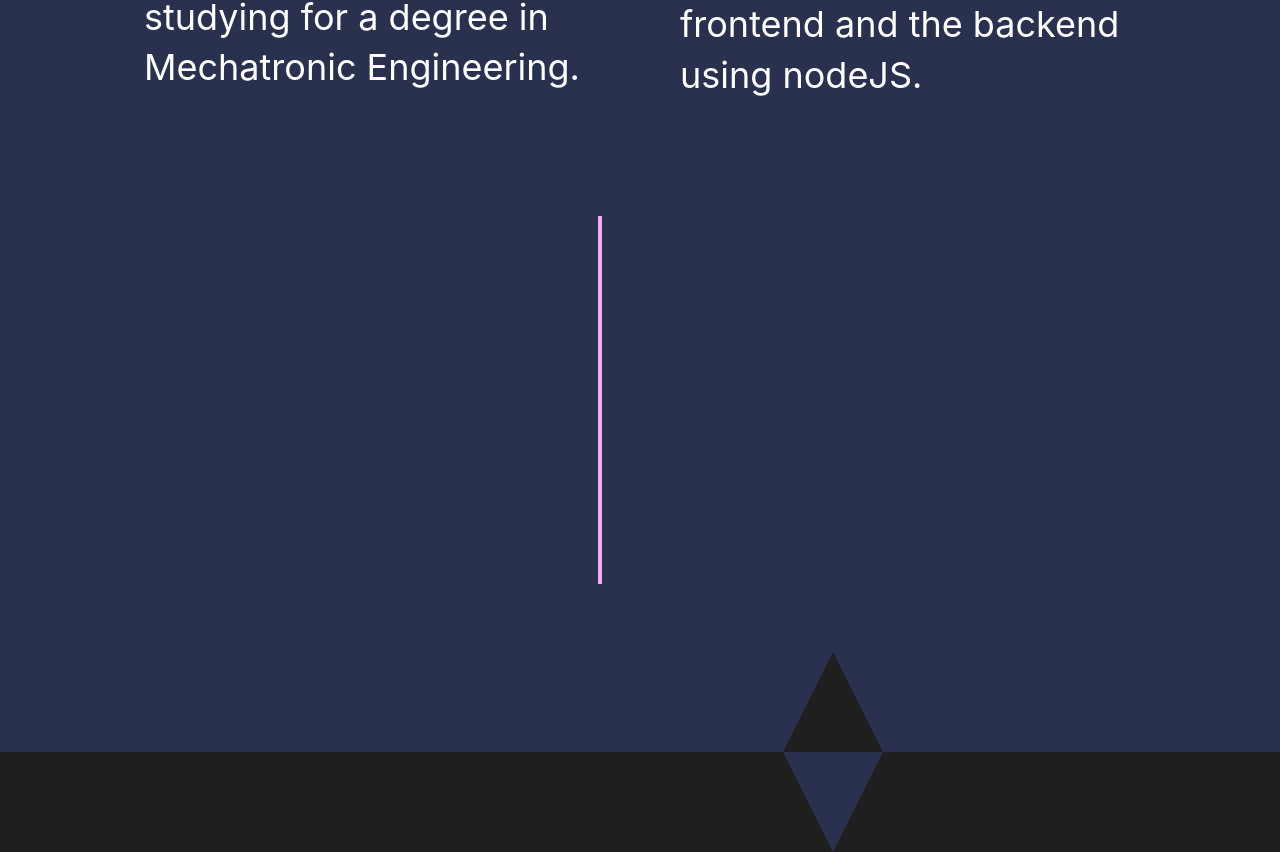
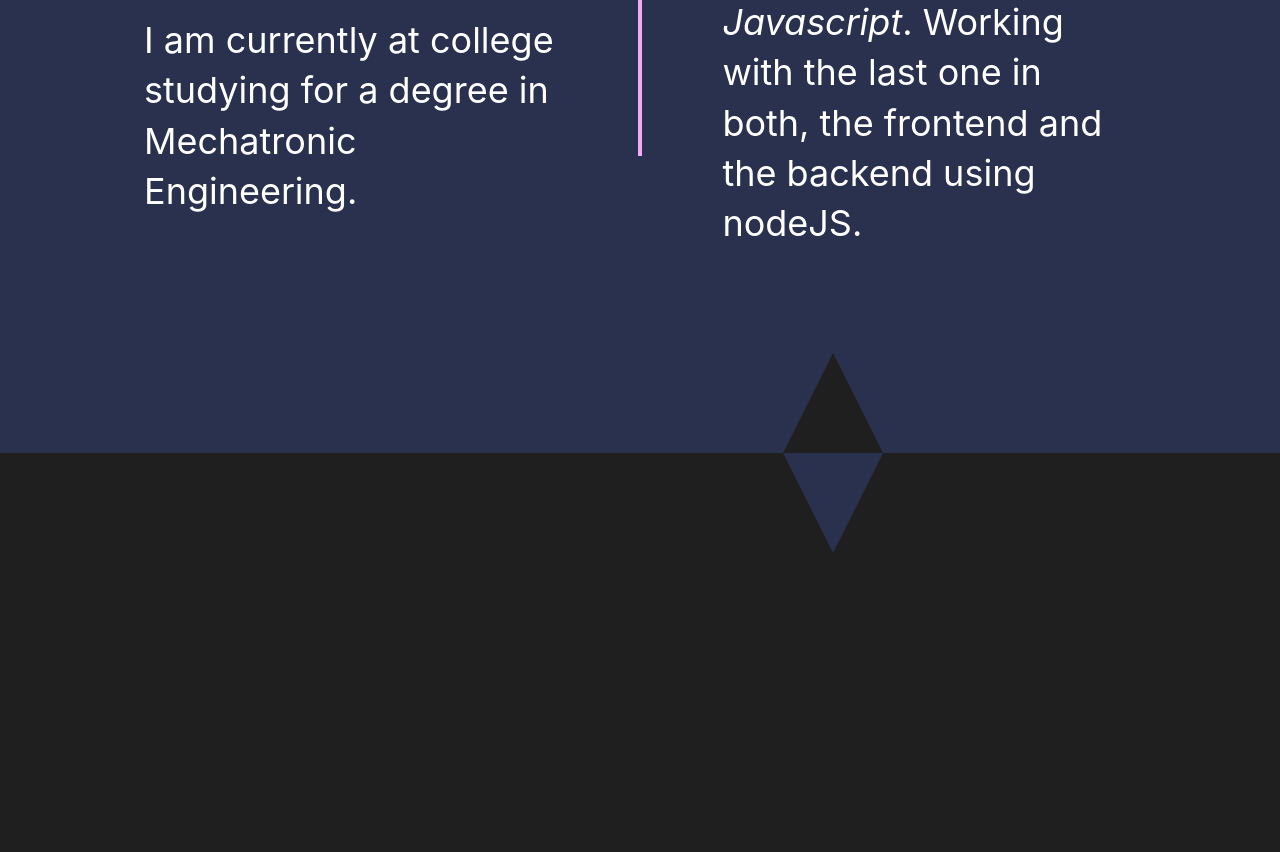
Before and after one commit to AngryMorrocoy/mr-portfolio, a Next.js app: page / in a window 1280 px wide. Shown: the part 1569-2421 px from the top of the page. After the commit the page ends 2122 px from the top, so only its background shows below. Built offline with nearby package versions, Linux system fonts and the light colour scheme.

Commit message:
Fixed visual bug with a bar separator

```diff
--- a/components/AboutSection.tsx
+++ b/components/AboutSection.tsx
@@ -29,18 +29,17 @@ const AboutSection: FunctionComponent<AboutSectionProps> = ({
             Engineering.
           </p>
         </div>
+        <LineSeparator
+          width=".3rem"
+          height="23rem"
+          color="var(--main-color)"
+        />
 
         <p>
           On my journey I've learned some languages like python and the orion
           belt of web development: <i>HTML, CSS and Javascript</i>. Working with
           the last one in both, the frontend and the backend using nodeJS.
         </p>
-        <LineSeparator
-          width=".3rem"
-          height="23rem"
-          color="var(--main-color)"
-          className={styles.barSeparator}
-        />
       </div>
       <div className={styles.botSeparators}>
         <TriangleSeparator />
--- a/pages/index.tsx
+++ b/pages/index.tsx
@@ -6,7 +6,7 @@ const Home: NextPage = () => {
   return (
     <>
       <Hero id="start" />
-      <AboutSection id="about"/>
+      <AboutSection id="about" />
     </>
   );
 };
--- a/styles/AboutSection.module.css
+++ b/styles/AboutSection.module.css
@@ -13,12 +13,6 @@
   grid-template-columns: repeat(2, auto);
   justify-items: center;
   transform: translateY(calc(-50% - var(--padding-size)));
-}
-
-.barSeparator {
-  position: absolute;
-  left: 50%;
-  right: 50%;
 }
 
 .botSeparators {
@@ -39,7 +33,7 @@
 
 .aboutSection__info {
   display: grid;
-  grid-template-columns: repeat(2, 1fr);
+  grid-template-columns: 1fr auto 1fr;
 
   align-items: center;
   justify-items: center;
--- a/styles/Hero.module.css
+++ b/styles/Hero.module.css
@@ -3,6 +3,7 @@
   flex-direction: row;
   justify-content: space-evenly;
   align-items: center;
+  margin-bottom: 13rem;
 }
 
 .description {
```
